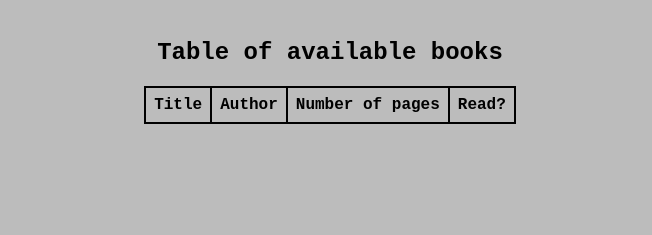
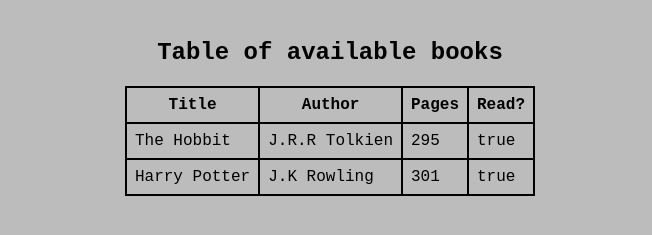
Before and after one commit to AnLaxina/odin-library, a plain HTML site: page index.html in a window 1280 px wide. Shown: the part 69-304 px from the top of the page, without its empty margins (310-962 px from the left). Drawn offline with Linux system fonts and the light colour scheme.

Commit message:
Reformat table & add working functionality to displayBooksToPage()

```diff
--- a/book.js
+++ b/book.js
@@ -18,13 +18,29 @@ function addBookToLibrary(title, author, pages, haveRead) {
 }
 
 function displayBooksToPage(booksList) {
-    const table = document.querySelector("tbody");
+    const tbody = document.querySelector("tbody");
     for (let i = 0; i < booksList.length; i++) {
         const tableRow = document.createElement("tr");
-        table.appendChild(tableRow);
+
+        const title = document.createElement("td");
+        const author = document.createElement("td");
+        const pages = document.createElement("td");
+        const haveRead = document.createElement("td");
+
+        title.textContent = booksList[i].title;
+        author.textContent = booksList[i].author;
+        pages.textContent = booksList[i].pages;
+        haveRead.textContent = booksList[i].read;
+
+        tbody.appendChild(tableRow);
+        tableRow.appendChild(title);
+        tableRow.appendChild(author);
+        tableRow.appendChild(pages);
+        tableRow.appendChild(haveRead);
 
     }
 }
 
 addBookToLibrary("The Hobbit", "J.R.R Tolkien", 295, true);
+addBookToLibrary("Harry Potter", "J.K Rowling", 301, true);
 displayBooksToPage(myLibrary);
--- a/index.html
+++ b/index.html
@@ -18,7 +18,7 @@
                 <tr>
                     <th>Title</th>
                     <th>Author</th>
-                    <th>Number of pages</th>
+                    <th>Pages</th>
                     <th>Read?</th>
                 </tr>
             </thead>
```
